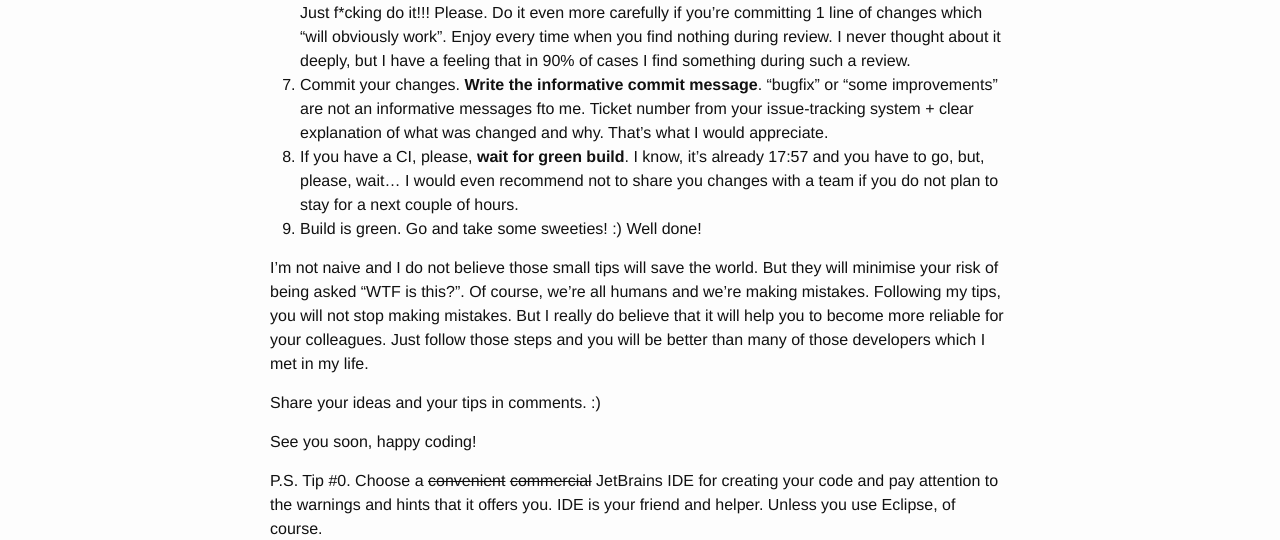
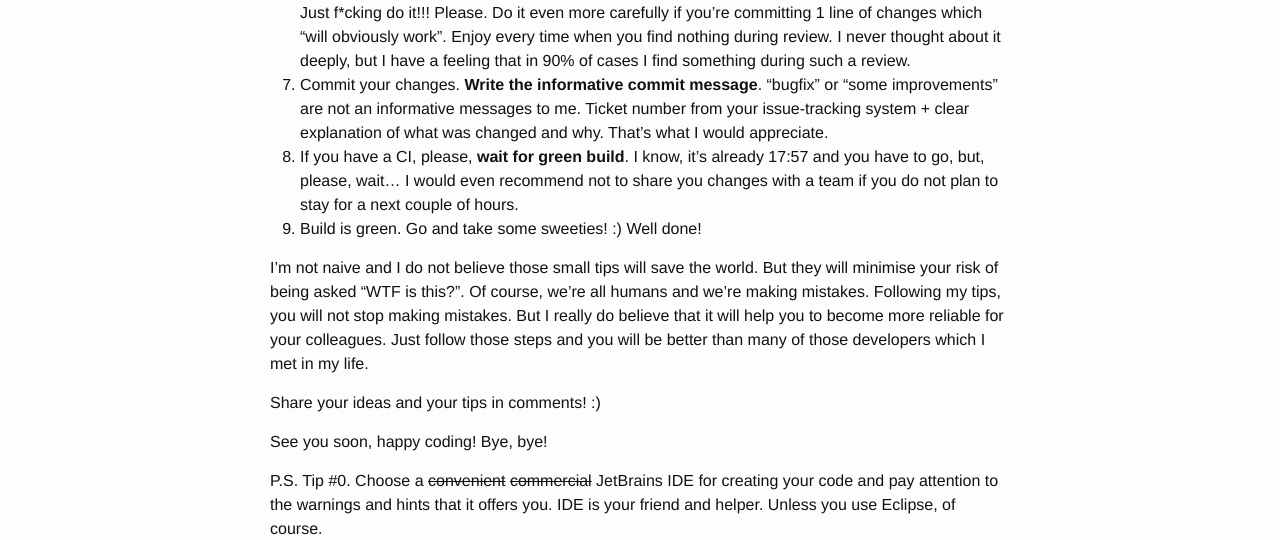
Before and after one commit to aistomin/aistomin.github.io, a Jekyll site: the page built from _posts/2017-02-01-simple-steps-to-not-being-an-asshole.markdown, in a window 1280 px wide. Shown: the part 1012-1552 px from the top of the page. Built offline with Jekyll 4.4.1, drawn with Linux system fonts in a browser that asks for light colours; comment, search, counter and statistics services are not loaded.

Commit message:
2017-02-01-simple-steps-to-not-being-an-asshole.markdown: endless fixes and improvements.

```diff
--- a/_posts/2017-02-01-simple-steps-to-not-being-an-asshole.markdown
+++ b/_posts/2017-02-01-simple-steps-to-not-being-an-asshole.markdown
@@ -45,7 +45,7 @@ of code. Just f*cking do it!!! Please. Do it even more carefully if you're commi
 during review. I never thought about it deeply, but I have a feeling that in 90% of
 cases I find something during such a review.
 7. Commit your changes. **Write the informative commit message**. "bugfix" or
-"some improvements" are not an informative messages fto me. Ticket number from your
+"some improvements" are not an informative messages to me. Ticket number from your
 issue-tracking system + clear explanation of what was changed and why. That's what I would
 appreciate.
 8. If you have a CI, please, **wait for green build**. I know, it's already 17:57 and you have
@@ -60,9 +60,9 @@ believe that it will help you to become more reliable for your colleagues. Just
 those steps and you will be better than many of those developers which I met in my life.
 
 
-Share your ideas and your tips in comments. :)
+Share your ideas and your tips in comments! :)
 
-See you soon, happy coding!
+See you soon, happy coding! Bye, bye!
 
 P.S. Tip #0. Choose a <s>convenient</s> <s>commercial</s> JetBrains IDE for creating your code and pay attention to the
 warnings and hints that it offers you. IDE is your friend and helper. Unless you use Eclipse, of course.
```
